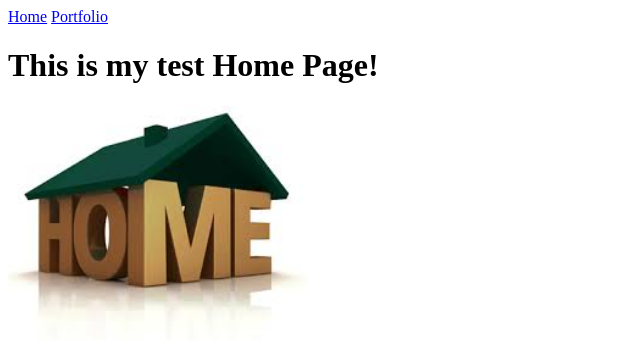
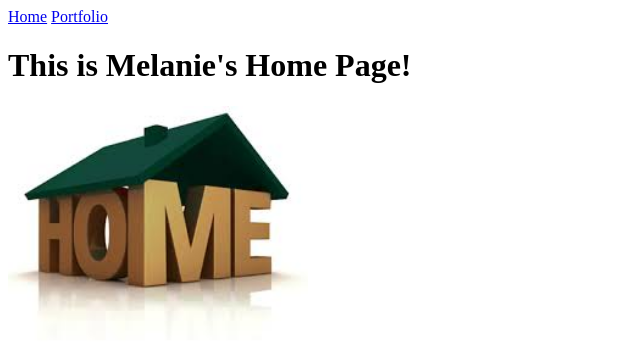
Before and after one commit to mcardenas616/mcardenas616.github.io, a plain HTML site: page my_website/index.html in a window 1280 px wide. Shown: the whole page, without its empty margins (0-640 px from the left). Drawn offline with Linux system fonts and the light colour scheme.

Commit message:
Changed the heading

```diff
--- a/my_website/index.html
+++ b/my_website/index.html
@@ -7,7 +7,7 @@
   <body>
     <a href="index.html">Home</a>
     <a href="portfolio.html">Portfolio</a>
-    <h1>This is my test Home Page!</h1>
+    <h1>This is Melanie's Home Page!</h1>
     <img src="images/home.jpg" height="250">
   </body>
 </html>
```
